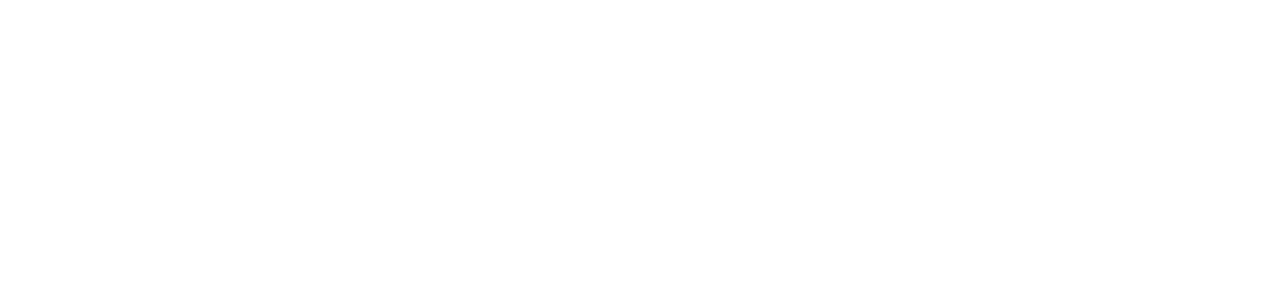
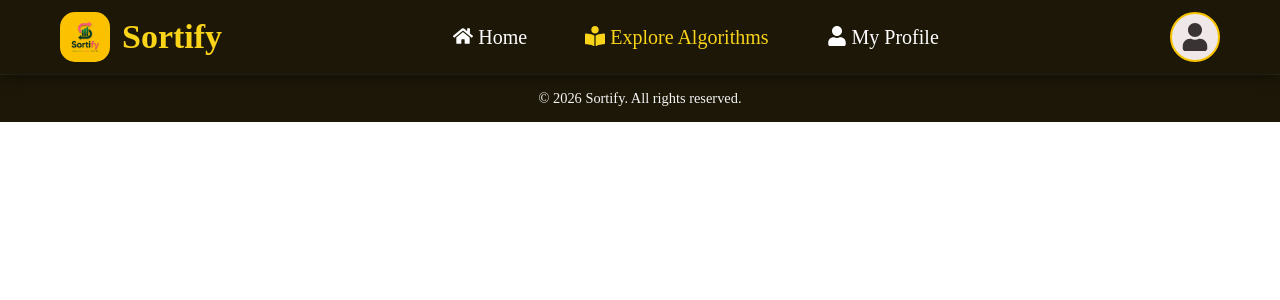
Before and after one commit to TanishaTrivedi123/Sorting-Visualizer, a React (Vite) app in the folder frontend/: page /algorithms in a window 1280 px wide. Before the commit this address had no page. Shown: the top 300 px of the page. Built offline with nearby package versions, Linux system fonts and the light colour scheme.

Commit message:
Finally the explorealgorithm page and my-profile page setup is done only navbar and footer is added

```diff
--- a/frontend/src/App.jsx
+++ b/frontend/src/App.jsx
@@ -4,6 +4,8 @@
 import SignupPage from "./pages/SignupPage";
 import LoginPage from "./pages/LoginPage";
 import HomePage from "./pages/HomePage";
+import ExploreAlgorithmPage from "./pages/ExploreAlgorithmPage";
+import MyProfilePage from "./pages/MyProfilePage";
 
 const App = () => {
   return (
@@ -13,6 +15,8 @@
         <Route path="/login" element={<LoginPage />} />
         <Route path="/signup" element={<SignupPage />} />
         <Route path="/sorting" element={<HomePage />} />
+        <Route path="/algorithms" element={<ExploreAlgorithmPage />} />
+        <Route path="/my-profile" element={<MyProfilePage />} />
       </Routes>
     </div>
   );
--- a/frontend/src/components/Common/Navbar/Navbar.jsx
+++ b/frontend/src/components/Common/Navbar/Navbar.jsx
@@ -32,7 +32,7 @@
             <span>Home</span>
           </NavLink>
           <NavLink
-            to="/algorithm"
+            to="/algorithms"
             className={({ isActive }) =>
               isActive ? `${styles.active} ${styles.link}` : styles.link
             }
--- /dev/null
+++ b/frontend/src/pages/ExploreAlgorithmPage.jsx
@@ -0,0 +1,17 @@
+import React from "react";
+import Navbar from "../components/Common/Navbar/Navbar";
+import Footer from "../components/Common/Footer/Footer";
+
+const ExploreAlgorithmPage = () => {
+  return (
+    <>
+      <Navbar />
+
+      <main></main>
+
+      <Footer />
+    </>
+  );
+};
+
+export default ExploreAlgorithmPage;
--- /dev/null
+++ b/frontend/src/pages/MyProfilePage.jsx
@@ -0,0 +1,17 @@
+import React from "react";
+import Navbar from "../components/Common/Navbar/Navbar";
+import Footer from "../components/Common/Footer/Footer";
+
+const MyProfilePage = () => {
+  return (
+    <>
+      <Navbar />
+
+      <main></main>
+
+      <Footer />
+    </>
+  );
+};
+
+export default MyProfilePage;
```
